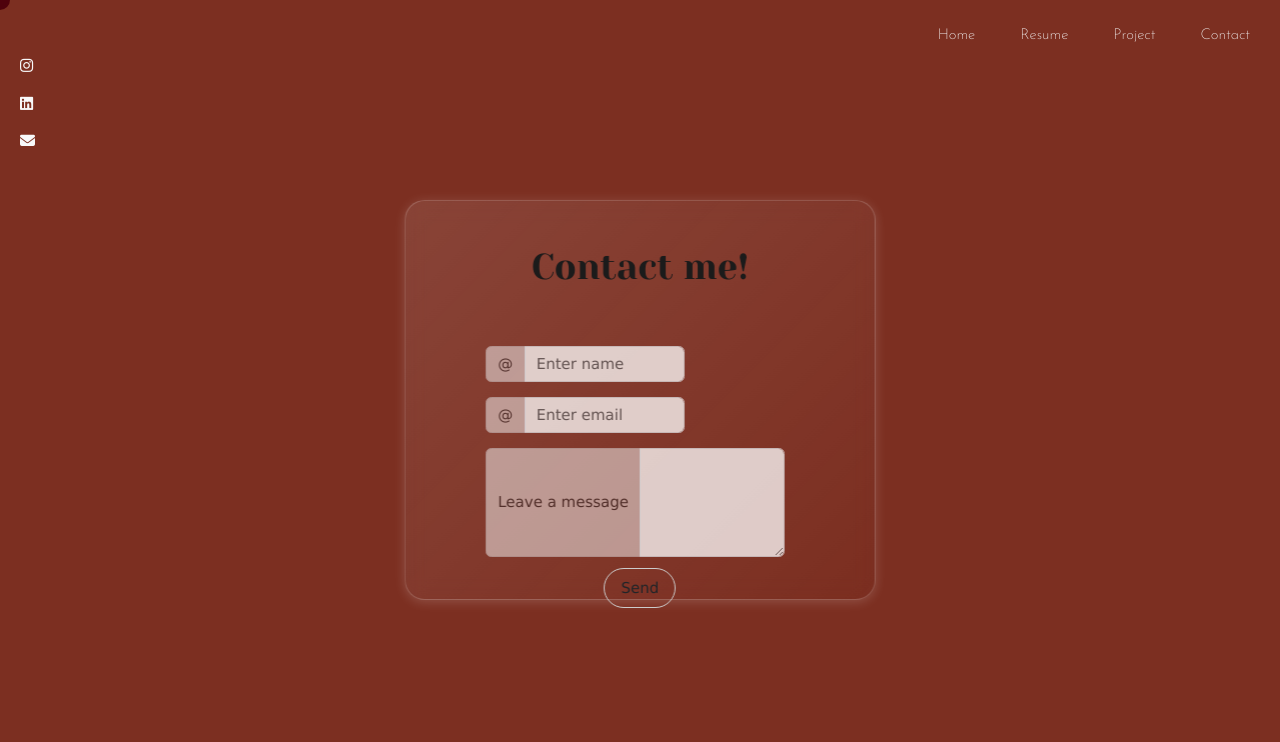
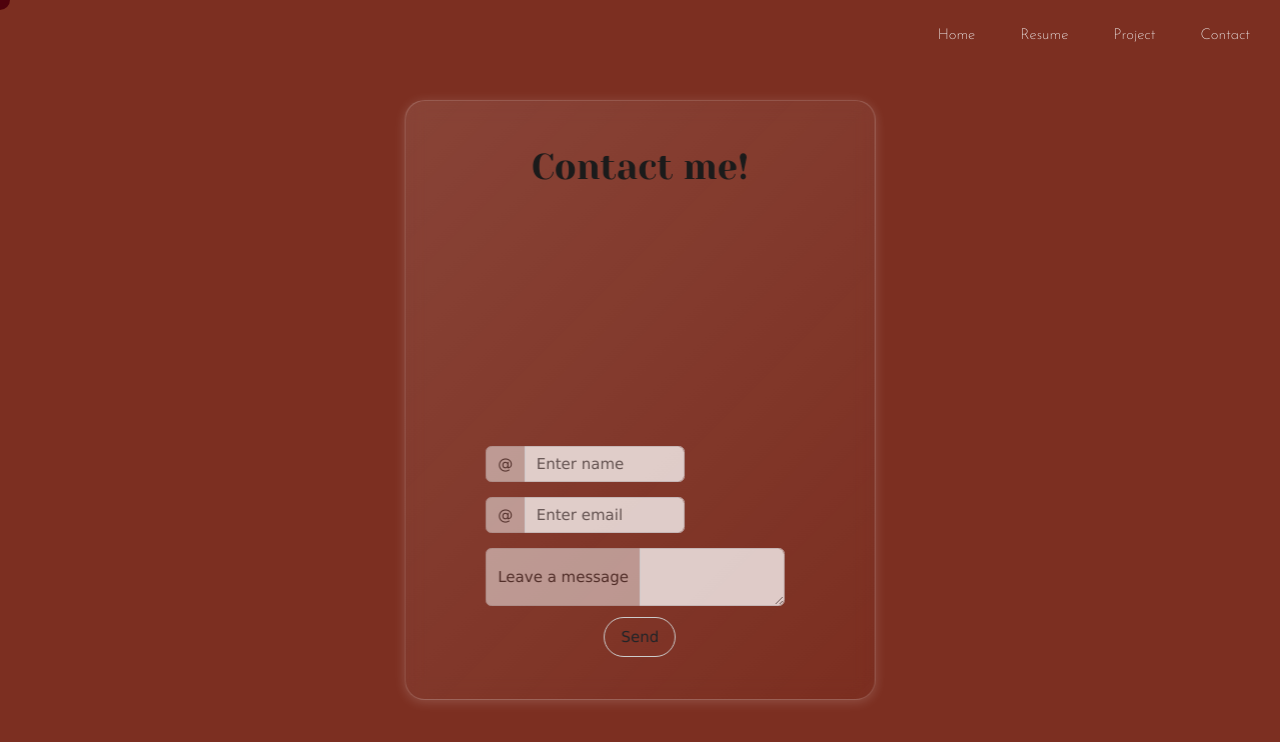
Before and after one commit to abigit7/abisportfolio.github.io, a plain HTML site: page contacts.html in a window 1280 px wide. Drawn offline with nearby package versions, Linux system fonts and the light colour scheme.

Commit message:
Update contacts.html

```diff
--- a/contacts.html
+++ b/contacts.html
@@ -47,7 +47,7 @@
     </div>
     <!-- end of nav -->
   </header>
-  <div class="glass d-flex align-items-center position-absolute top-50 start-50 translate-middle">
+  <div class="glass d-flex h-75 align-items-center position-absolute top-50 start-50 translate-middle">
     <h1>Contact me!</h1>
     <form action="https://api.web3forms.com/submit" method="POST">
       <div class="input-group mb-3 w-50 ms-5">
@@ -61,7 +61,7 @@
         <input type="email" class="form-control opacity-75" name="email" placeholder="Enter email" aria-label="Enter email"
           aria-describedby="basic-addon1" id="email" required>
       </div>
-      <div class="input-group ms-5 h-50 w-75">
+      <div class="input-group ms-5 h-35 w-75">
         <span class="input-group-text opacity-50" >Leave a message</span>
         <textarea class="form-control opacity-75" aria-label="With textarea" name="message"required></textarea>
       </div>
@@ -70,24 +70,6 @@
       </div>
     </form>
   </div>
-  <div class="footer">
-    <ul class="nav flex-column">
-
-      <li class=" nav-item text-light pb-3 me-3">
-        <i class="fab fa-instagram w3-hover-opacity "><a href="https://www.instagram.com/______.ab_.ieee_/"
-            target="_blank" class="w3-margin-right"></a></i>
-      </li>
-      <li class="nav-item text-light pb-3 me-3">
-        <i class="fab fa-linkedin w3-hover-opacity  "><a href="https://www.linkedin.com/in/abirami-ravindran-a48a07219"
-            target="_blank" class="w3-margin-right"></a></i>
-      </li>
-      <li class=" nav-item text-light pb-3 me-3">
-        <i class="fas fa-envelope w3-hover-opacity"><a href="abiramiravi320@gmail.com" target="_blank"
-            class="w3-margin-right"></a></i>
-      </li>
-    </ul>
-
-  </div>
   <script src="main.js"></script>
 
  </script>
```
